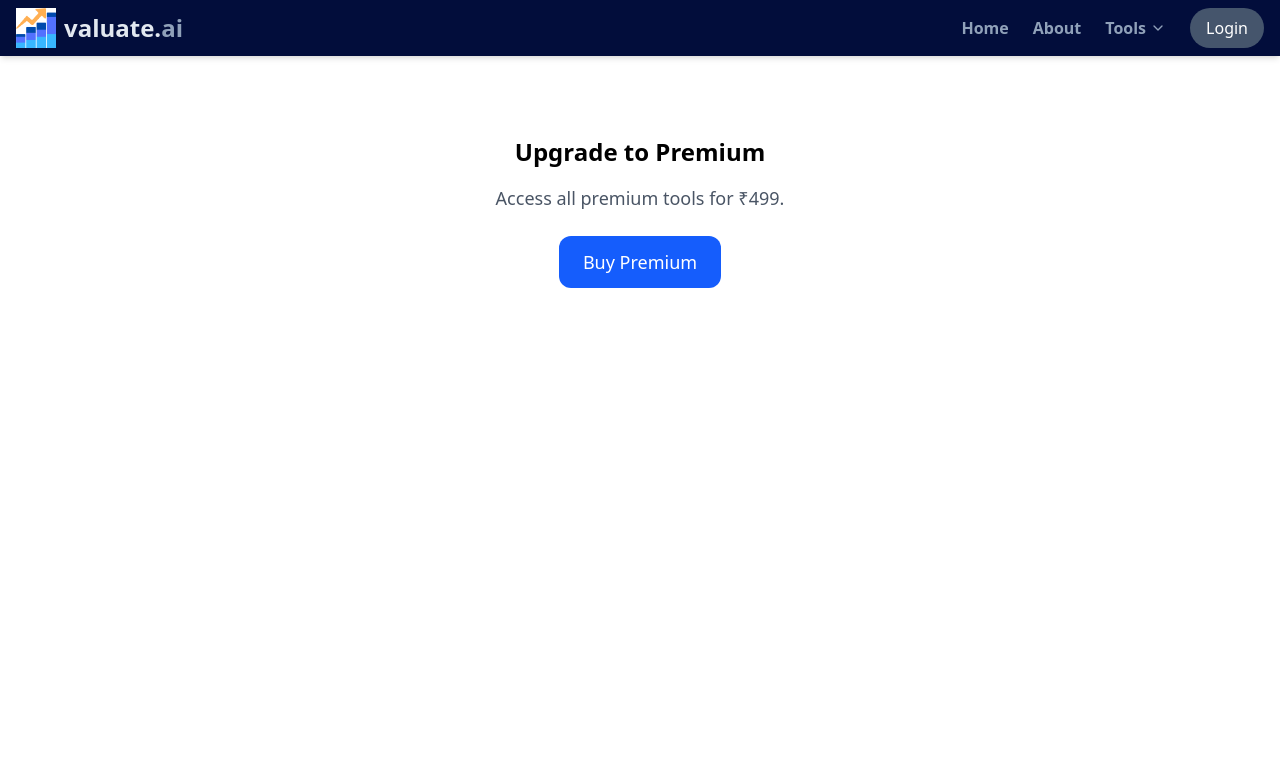
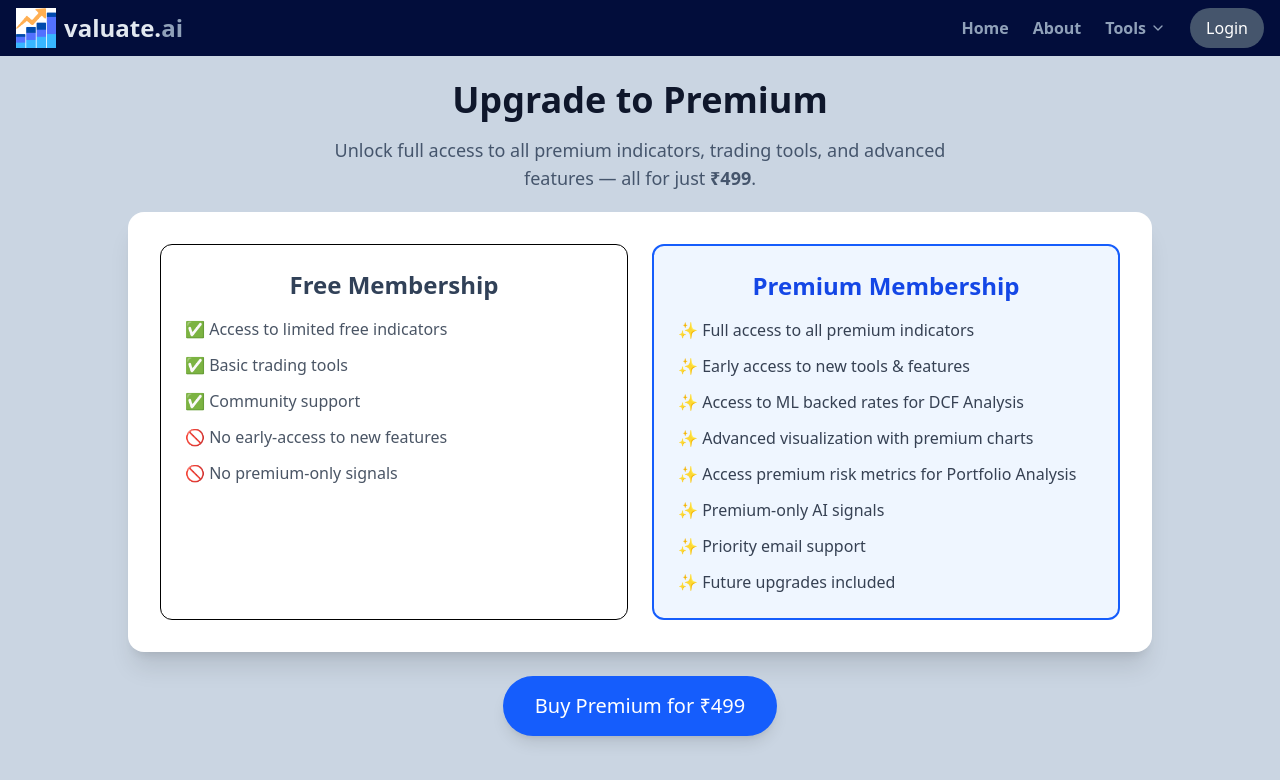
Before and after one commit to garrys-git/valuate_ai, a React (Vite) app in the folder myapp/: page /buypremium in a window 1280 px wide. Shown: the top 780 px of the page. Built offline with nearby package versions, Linux system fonts and the light colour scheme.

Commit message:
Added profile page and session token expiry

```diff
--- a/myapp/src/App.jsx
+++ b/myapp/src/App.jsx
@@ -8,6 +8,7 @@ import ProtectedRoute from "./components/protected_route";
 import Login from "./components/login";
 import Signup from "./components/signup";
 import BuyPremium from "./pages/BuyPremium";
+import Profile from "./pages/Profile";
 
 function App() {
   return (
@@ -18,6 +19,7 @@ function App() {
         <Route path="/login" element={<Login />} />
         <Route path="/signup" element={<Signup />} />
         <Route path="/buypremium" element={<BuyPremium />} />
+        <Route path="/profile" element={<Profile />} />
         <Route path="/dcf"
           element={
             <ProtectedRoute>
--- a/myapp/src/components/auth_context.jsx
+++ b/myapp/src/components/auth_context.jsx
@@ -19,26 +19,38 @@ export const useAuthFetch = () => {
 
 export const AuthProvider = ({ children }) => {
   const [auth, setAuth] = useState({ token: null, isPremium: false });
+  const [authLoading, setAuthLoading] = useState(true);
 
   const fetchUserInfo = async (token) => {
     try {
       const res = await fetch("http://localhost:8000/api/me", {
         headers: { Authorization: `Bearer ${token}` },
       });
+
+      if (res.status === 403) {
+        console.warn("Unauthorized or expired token, logging out...");
+        alert("Session expired. Please login again.");
+        logout(); // <== THIS will internally call setAuth properly
+        return;
+      }
+
       const data = await res.json();
       const isPremium = data.is_premium === true;
       localStorage.setItem("isPremium", isPremium);
       setAuth({ token, isPremium });
     } catch (err) {
       console.error("Failed to fetch user info", err);
-      setAuth({ token, isPremium: false });
+      alert("Something went wrong. Please login again.");
+      logout();
     }
   };
 
   useEffect(() => {
     const token = localStorage.getItem("token");
     if (token) {
-      fetchUserInfo(token);
+      fetchUserInfo(token).finally(() => setAuthLoading(false));
+    } else {
+      setAuthLoading(false);
     }
   }, []);
 
@@ -60,7 +72,7 @@ export const AuthProvider = ({ children }) => {
   };
 
   return (
-    <AuthContext.Provider value={{ auth, login, logout }}>
+    <AuthContext.Provider value={{ auth, login, logout, authLoading }}>
       {children}
     </AuthContext.Provider>
   );
--- a/myapp/src/components/protected_route.jsx
+++ b/myapp/src/components/protected_route.jsx
@@ -2,7 +2,13 @@ import { Navigate } from "react-router-dom";
 import { useAuth } from "./auth_context";
 
 const ProtectedRoute = ({ children }) => {
-  const { auth } = useAuth();
+  const { auth, authLoading } = useAuth();
+
+  if (authLoading) {
+    // 👇 show nothing or a loading spinner while checking auth
+    return null;
+  }
+
   return auth?.token ? children : <Navigate to="/login" />;
 };
 
--- a/myapp/src/pages/BuyPremium.jsx
+++ b/myapp/src/pages/BuyPremium.jsx
@@ -1,19 +1,33 @@
-import React from "react";
+import React, { useEffect, useState } from "react";
 import { useAuth } from "../components/auth_context";
+import { useNavigate } from "react-router-dom";
 
 export default function BuyPremium() {
   const { auth, login } = useAuth();
   const token = auth?.token;
+  const isPremium = auth?.isPremium;
+  const navigate = useNavigate();
+
+  const [checking, setChecking] = useState(true);
+  const [alreadyPremium, setAlreadyPremium] = useState(false);
+
+  useEffect(() => {
+    if (isPremium) {
+      setAlreadyPremium(true);
+      setTimeout(() => navigate("/"), 5000); // redirect after 2.5s
+    }
+    setChecking(false);
+  }, [isPremium, navigate]);
 
   const handleBuyPremium = async () => {
-    console.log("buying premium: ", token)
+    console.log("buying premium: ", token);
     const res = await fetch("http://localhost:8000/api/payment/create_order", {
       method: "POST",
       headers: { Authorization: `Bearer ${token}` },
     });
 
     const data = await res.json();
-    console.log("razorpay data: ", data)
+    console.log("razorpay data: ", data);
 
     const options = {
       key: data.razorpay_key,
@@ -37,9 +51,9 @@ export default function BuyPremium() {
         });
 
         if (verifyRes.ok) {
-          login(token, true); // ✅ isPremium set
+          login(token, true);
           alert("🎉 Premium Unlocked!");
-          window.location.reload(); // optional
+          window.location.reload(); // or navigate('/')
         } else {
           alert("Payment verification failed!");
         }
@@ -51,15 +65,65 @@ export default function BuyPremium() {
     rzp.open();
   };
 
+  if (checking) return null;
+
+  if (alreadyPremium) {
+    return (
+      <div className="min-h-screen bg-slate-100 flex items-center justify-center text-center px-4">
+        <div className="bg-white rounded-xl shadow-lg p-8 max-w-xl">
+          <h2 className="text-3xl font-bold text-green-600 mb-4">You're already Premium 🎉</h2>
+          <p className="text-gray-700 text-lg">
+            You have full access to advanced features and tools.
+            Redirecting you to the home page...
+          </p>
+        </div>
+      </div>
+    );
+  }
+
   return (
-    <div className="flex flex-col items-center mt-20">
-      <h2 className="text-2xl font-semibold mb-4">Upgrade to Premium</h2>
-      <p className="text-lg mb-6 text-gray-600">Access all premium tools for ₹499.</p>
+    <div className="min-h-screen bg-slate-300 py-6 px-4 flex flex-col items-center">
+      <h2 className="text-4xl font-bold text-slate-900 mb-4">Upgrade to Premium</h2>
+      <p className="text-lg text-slate-600 mb-5 text-center max-w-2xl">
+        Unlock full access to all premium indicators, trading tools, and advanced features — all for just <strong>₹499</strong>.
+      </p>
+
+      {/* Comparison Table */}
+      <div className="bg-white rounded-2xl shadow-xl p-8 max-w-5xl w-full grid grid-cols-1 md:grid-cols-2 gap-6 mb-6">
+        {/* Free Membership */}
+        <div className="border rounded-xl p-6 flex flex-col">
+          <h3 className="text-2xl font-semibold mb-4 text-slate-700 text-center">Free Membership</h3>
+          <ul className="flex-1 space-y-3 text-gray-600">
+            <li>✅ Access to limited free indicators</li>
+            <li>✅ Basic trading tools</li>
+            <li>✅ Community support</li>
+            <li>🚫 No early-access to new features</li>
+            <li>🚫 No premium-only signals</li>
+          </ul>
+        </div>
+
+        {/* Premium Membership */}
+        <div className="border-2 border-blue-600 rounded-xl p-6 flex flex-col bg-blue-50">
+          <h3 className="text-2xl font-semibold mb-4 text-blue-700 text-center">Premium Membership</h3>
+          <ul className="flex-1 space-y-3 text-gray-700 font-medium">
+            <li>✨ Full access to all premium indicators</li>
+            <li>✨ Early access to new tools & features</li>
+            <li>✨ Access to ML backed rates for DCF Analysis</li>
+            <li>✨ Advanced visualization with premium charts</li>
+            <li>✨ Access premium risk metrics for Portfolio Analysis</li>
+            <li>✨ Premium-only AI signals</li>
+            <li>✨ Priority email support</li>
+            <li>✨ Future upgrades included</li>
+          </ul>
+        </div>
+      </div>
+
+      {/* Buy Button */}
       <button
         onClick={handleBuyPremium}
-        className="bg-blue-600 hover:bg-blue-700 text-white px-6 py-3 rounded-xl text-lg"
+        className="bg-blue-600 hover:bg-blue-700 text-white px-8 py-4 rounded-full text-xl shadow-lg transition-all"
       >
-        Buy Premium
+        Buy Premium for ₹499
       </button>
     </div>
   );
--- a/myapp/src/pages/Home.jsx
+++ b/myapp/src/pages/Home.jsx
@@ -54,7 +54,7 @@ export default function Home() {
 
         {/* Action Buttons */}
         <div className="flex flex-wrap justify-center gap-4 mt-6">
-          <Link to="/DCF">
+          <Link to="/dcf">
             <button className="bg-slate-600 text-slate-200 py-2 px-4 rounded-lg hover:bg-slate-400">
               Try DCF Analysis Tool
             </button>
--- /dev/null
+++ b/myapp/src/pages/Profile.jsx
@@ -0,0 +1,82 @@
+import React, { useEffect, useState } from "react";
+import { useAuthFetch } from "../components/auth_context";
+import { useNavigate } from "react-router-dom";
+
+export default function Profile() {
+  const authFetch = useAuthFetch();
+  const navigate = useNavigate();
+  const [userInfo, setUserInfo] = useState(null);
+  const [loading, setLoading] = useState(true);
+
+  useEffect(() => {
+    const fetchProfile = async () => {
+      try {
+        const res = await authFetch("http://localhost:8000/api/me");
+        if (!res.ok) {
+          throw new Error("Failed to fetch user data");
+        }
+        const data = await res.json();
+        setUserInfo(data);
+      } catch (error) {
+        console.error(error);
+      } finally {
+        setLoading(false);
+      }
+    };
+    fetchProfile();
+  }, [authFetch]);
+
+  if (loading) {
+    return (
+      <div className="flex min-h-screen items-center justify-center">
+        <div className="text-lg text-gray-600">Loading profile...</div>
+      </div>
+    );
+  }
+
+  if (!userInfo) {
+    return (
+      <div className="flex min-h-screen items-center justify-center">
+        <div className="text-lg text-red-600">Failed to load profile.</div>
+      </div>
+    );
+  }
+
+  return (
+    <div className="min-h-screen bg-slate-300 flex flex-col items-center justify-center p-6">
+      <div className="bg-white shadow-2xl rounded-3xl p-8 w-full max-w-md">
+        <h2 className="text-3xl font-bold text-center text-slate-800 mb-6">Your Profile</h2>
+
+        <div className="space-y-4">
+          <div className="flex justify-between">
+            <span className="text-gray-500 font-medium">Username/Email:</span>
+            <span className="text-gray-900">{userInfo.username}</span>
+          </div>
+
+          <div className="flex justify-between">
+            <span className="text-gray-500 font-medium">Premium Status:</span>
+            <span className={userInfo.is_premium ? "text-green-600 font-semibold" : "text-red-600 font-semibold"}>
+              {userInfo.is_premium ? "Premium Member" : "Free Member"}
+            </span>
+          </div>
+
+          {userInfo.is_premium && userInfo.premium_expiry && (
+            <div className="flex justify-between">
+              <span className="text-gray-500 font-medium">Premium Expires:</span>
+              <span className="text-blue-600 font-semibold">
+                {new Date(userInfo.premium_expiry).toLocaleString()}
+              </span>
+            </div>
+          )}
+        </div>
+
+        <button
+          onClick={() => navigate("/")}
+          className="mt-8 w-full bg-blue-600 hover:bg-blue-700 text-white font-bold py-3 rounded-xl transition duration-200"
+        >
+          Go to Home
+        </button>
+      </div>
+    </div>
+  );
+}
```
Also changed, not shown: myapp/src/components/Header.jsx (+10 -7 lines).
